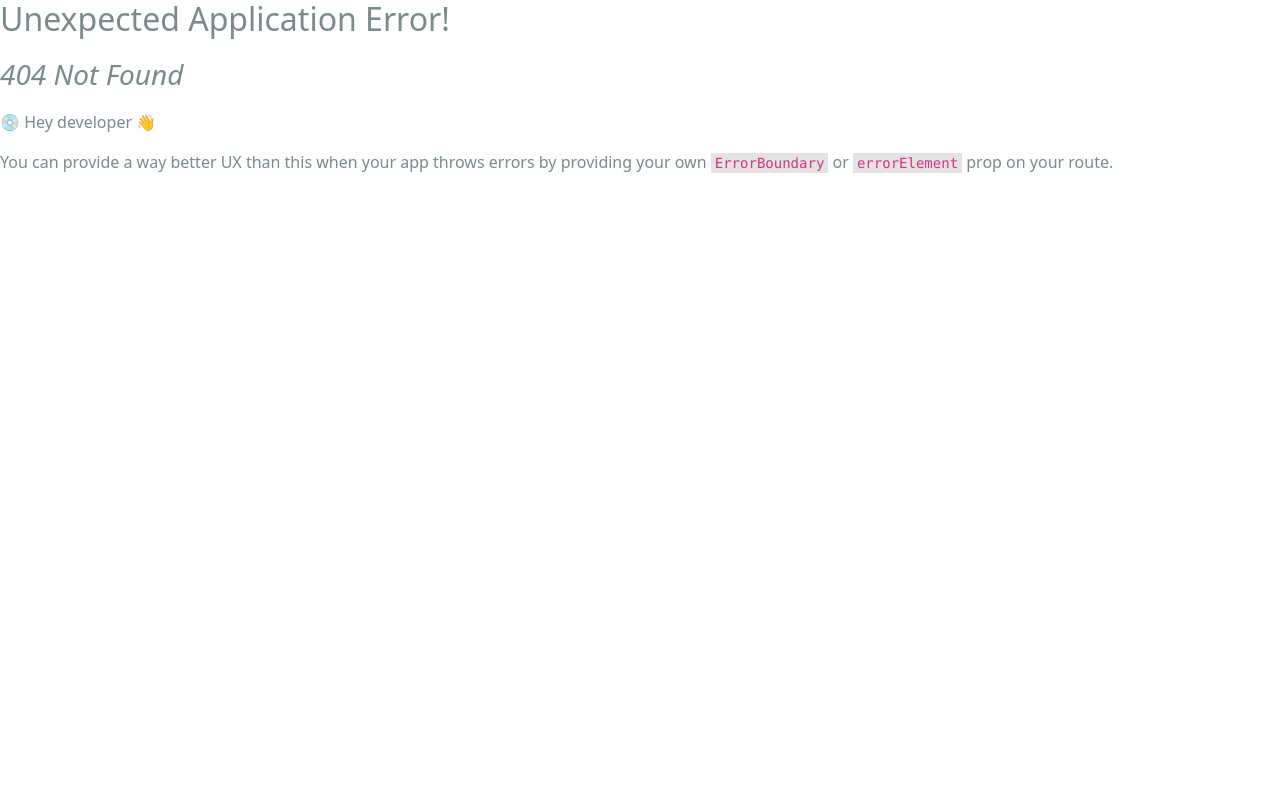
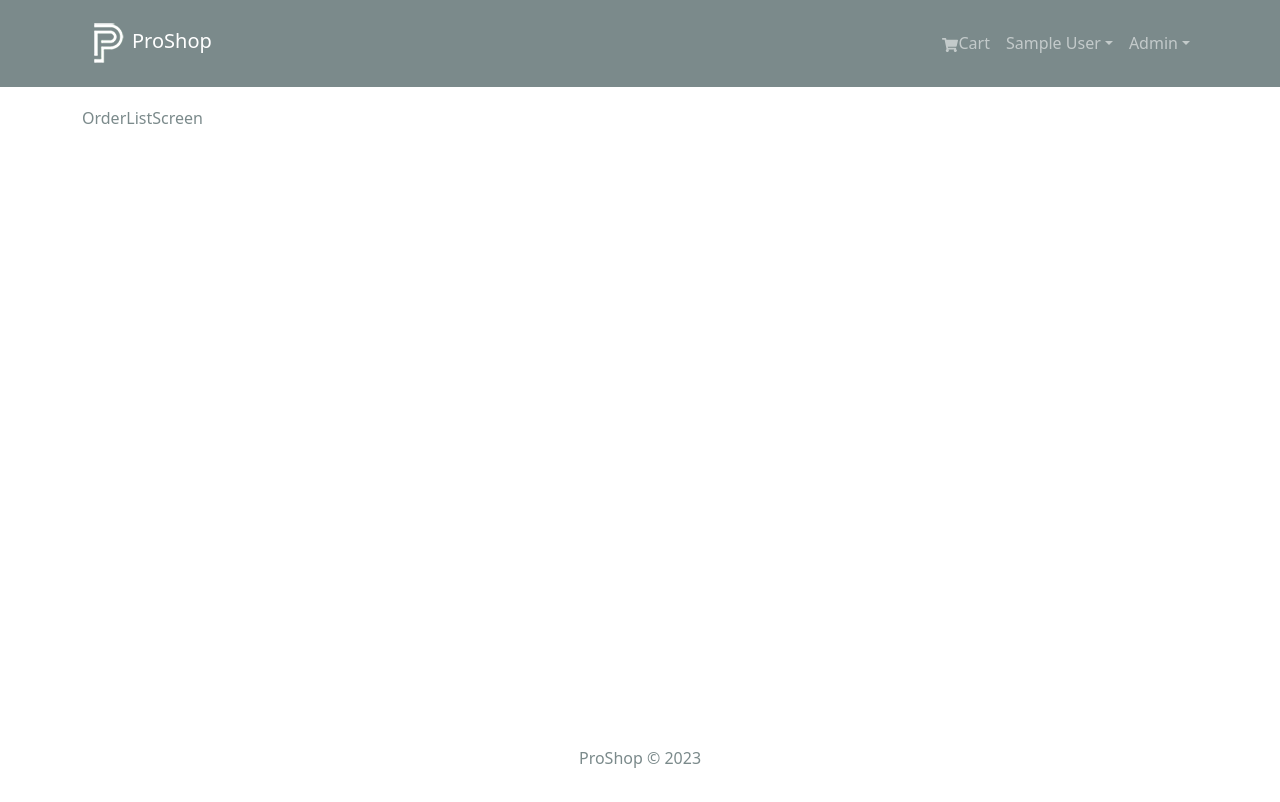
Before and after one commit to Carol-cs/ProShop, a React (Create React App) app in the folder frontend/: page /admin/orderlist in a window 1280 px wide. Before the commit this address had no page. Shown: the top 802 px of the page. Built offline with nearby package versions, Linux system fonts and the light colour scheme; sample sign-in values are in the browser's storage; the HTML template or start-up script is replaced by a standard one.

Commit message:
Admin Route Component

```diff
--- /dev/null
+++ b/frontend/src/components/AdminRoute.jsx
@@ -0,0 +1,18 @@
+import React from "react";
+import { Outlet, Navigate } from "react-router-dom";
+// Outlet is what we want to return if we logged in
+// If we don't log in, we need Navigate to redirect us
+
+import { useSelector } from "react-redux";
+// so that we can get state to check if we have userInfo
+
+const AdminRoute = () => {
+  const { userInfo } = useSelector((state) => state.auth);
+  return userInfo && userInfo.isAdmin ? (
+    <Outlet />
+  ) : (
+    <Navigate to="/login" replace />
+  );
+};
+
+export default AdminRoute;
--- a/frontend/src/components/Header.jsx
+++ b/frontend/src/components/Header.jsx
@@ -69,6 +69,20 @@ const Header = () => {
                   </Nav.Link>
                 </LinkContainer>
               )}
+
+              {userInfo && userInfo.isAdmin && (
+                <NavDropdown title="Admin" id="adminmenu">
+                  <LinkContainer to="/admin/productlist">
+                    <NavDropdown.Item>Products</NavDropdown.Item>
+                  </LinkContainer>
+                  <LinkContainer to="/admin/userlist">
+                    <NavDropdown.Item>Users</NavDropdown.Item>
+                  </LinkContainer>
+                  <LinkContainer to="/admin/orderlist">
+                    <NavDropdown.Item>Orders</NavDropdown.Item>
+                  </LinkContainer>
+                </NavDropdown>
+              )}
             </Nav>
           </Navbar.Collapse>
         </Container>
--- a/frontend/src/index.js
+++ b/frontend/src/index.js
@@ -20,11 +20,13 @@ import LoginScreen from "./screens/LoginScreen";
 import RegisterScreen from "./screens/RegisterScreen";
 import ShippingScreen from "./screens/ShippingScreen";
 import PrivateRoute from "./components/PrivateRoute";
+import AdminRoute from "./components/AdminRoute";
 import PaymentScreen from "./screens/PaymentScreen";
 import PlaceOrderScreen from "./screens/PlaceOrderScreen";
 import OrderScreen from "./screens/OrderScreen";
 import ProfileScreen from "./screens/ProfileScreen";
 import reportWebVitals from "./reportWebVitals";
+import OrderListScreen from "./screens/admin/OrderListScreen";
 
 const router = createBrowserRouter(
   createRoutesFromElements(
@@ -44,6 +46,11 @@ const router = createBrowserRouter(
         <Route path="/order/:id" element={<OrderScreen />} />
         <Route path="/profile" element={<ProfileScreen />} />
       </Route>
+
+      {/* admin routes */}
+      <Route path="" element={<AdminRoute />}>
+        <Route path="/admin/orderlist" element={<OrderListScreen />} />
+      </Route>
     </Route>
   )
 );
--- /dev/null
+++ b/frontend/src/screens/admin/OrderListScreen.jsx
@@ -0,0 +1,7 @@
+import React from "react";
+
+const OrderListScreen = () => {
+  return <div>OrderListScreen</div>;
+};
+
+export default OrderListScreen;
```
